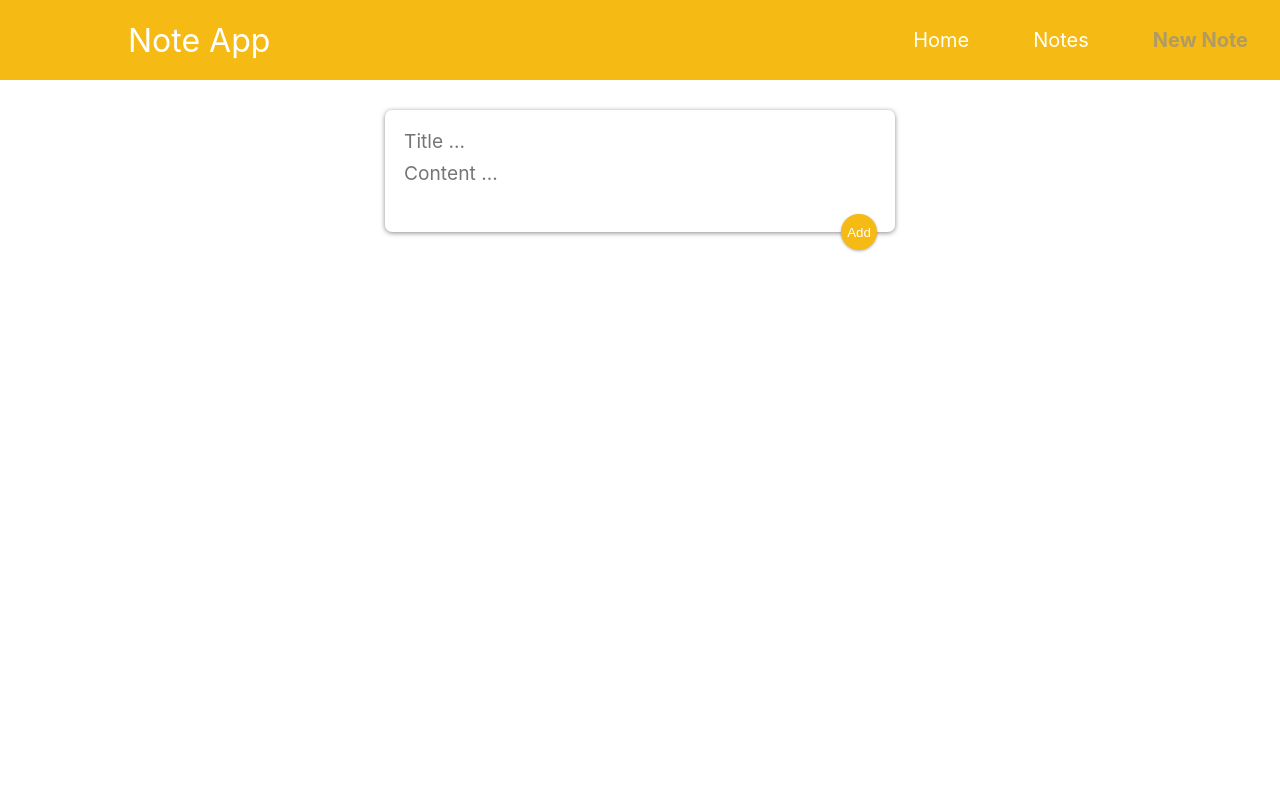
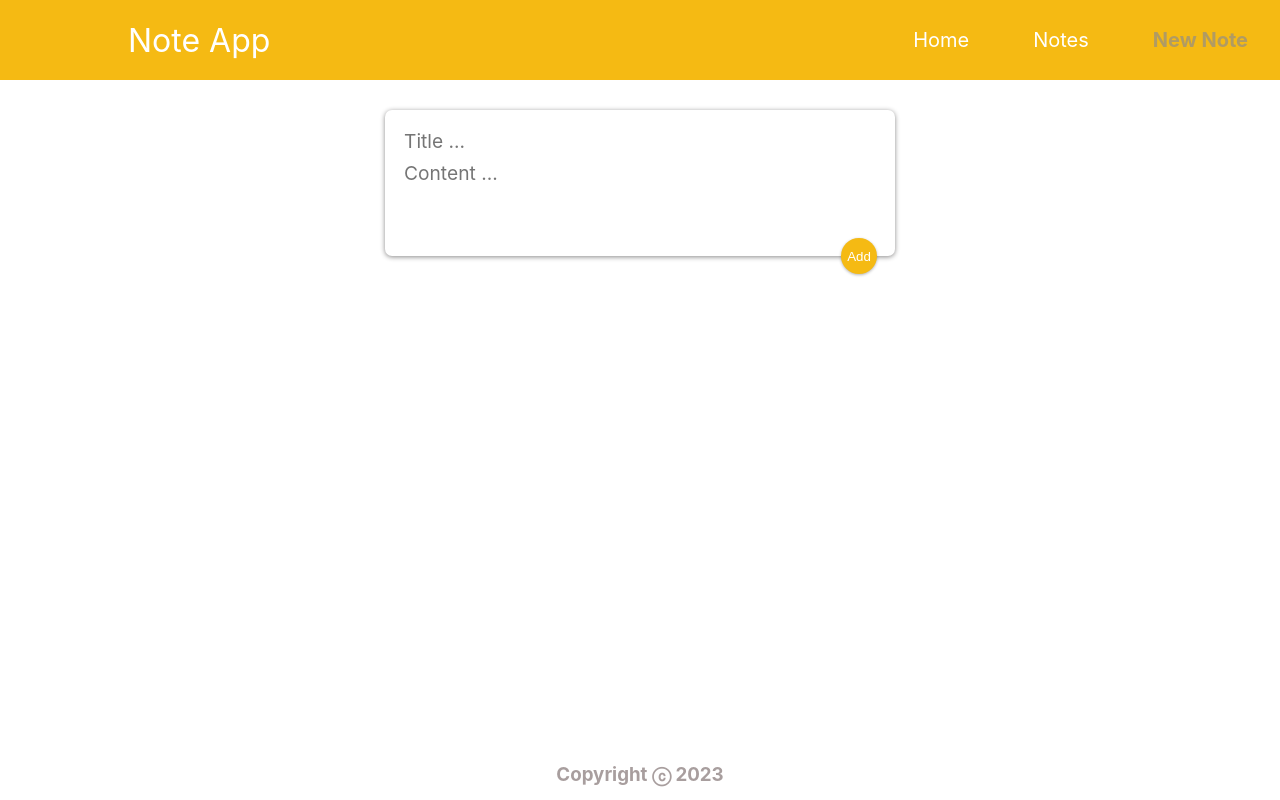
Before and after one commit to MarkoKustudija/NoteApp, a React (Create React App) app in the folder frontend_noteapp/: page /new-note in a window 1280 px wide. Shown: the top 800 px of the page. Built offline with nearby package versions, Linux system fonts and the light colour scheme.

Commit message:
adding footer

```diff
--- /dev/null
+++ b/frontend_noteapp/src/components/layout/Footer.js
@@ -0,0 +1,13 @@
+import classes from "./Footer.module.css";
+
+
+const Footer = () => {
+  const year = new Date().getFullYear();
+  return (
+    <footer className={classes.footer}>
+      <h3>Copyright ⓒ {year}</h3>
+    </footer>
+  );
+};
+
+export default Footer;
--- /dev/null
+++ b/frontend_noteapp/src/components/layout/Footer.module.css
@@ -0,0 +1,11 @@
+footer {
+    position:fixed;
+    text-align: center;
+    bottom: 0;
+    width: 100%;
+    height: 3.5rem;
+  }
+
+  footer h3 {
+    color: rgb(168, 158, 158);
+  }
--- a/frontend_noteapp/src/components/layout/Header.js
+++ b/frontend_noteapp/src/components/layout/Header.js
@@ -1,12 +1,14 @@
 import { Fragment } from "react";
 import MainNavigation from "./MainNavigation";
 import classes from "./Header.module.css";
+import Footer from "./Footer";
 
 const Header = (props) => {
   return (
     <Fragment>
       <MainNavigation />
       <main className={classes.main}>{props.children}</main>
+      <Footer />
     </Fragment>
   );
 };
--- a/frontend_noteapp/src/components/layout/MainNavigation.js
+++ b/frontend_noteapp/src/components/layout/MainNavigation.js
@@ -1,8 +1,10 @@
-import { NavLink} from "react-router-dom";
+import { Fragment } from "react";
+import { NavLink } from "react-router-dom";
 import classes from "./MainNavigation.module.css";
 
 const MainNavigation = () => {
   return (
+    <Fragment>
       <header className={classes.header}>
         <div className={classes.logo}> Note App </div>
         <nav className={classes.nav}>
@@ -25,6 +27,7 @@ const MainNavigation = () => {
           </ul>
         </nav>
       </header>
+    </Fragment>
   );
 };
 
--- a/frontend_noteapp/src/components/notes/NoteForm.js
+++ b/frontend_noteapp/src/components/notes/NoteForm.js
@@ -45,6 +45,8 @@ const NoteForm = (props) => {
             type="text"
             id="content"
             ref={contentInputRef}
+            rows = "3"
+            maxLength="280"
             placeholder="Content ..."
           />
         </div>
```
Also changed, not shown: frontend_noteapp/src/App.js (+3 -4 lines), frontend_noteapp/src/components/layout/Header.module.css (line endings or trailing spaces). Lines whose indentation alone changed are shown as unchanged.
